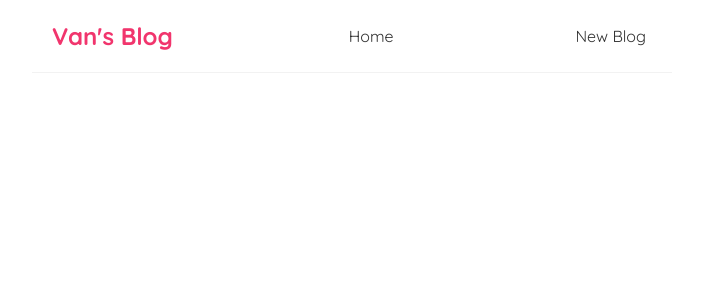
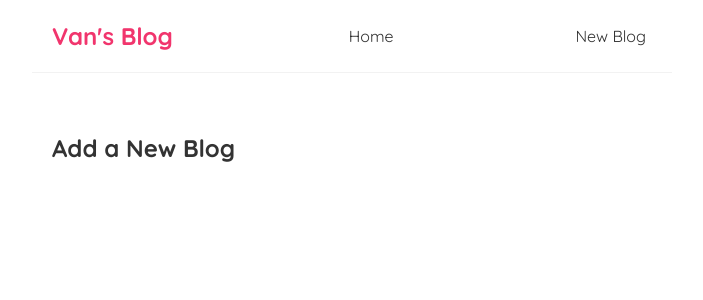
Before and after one commit to vanguyen333/tuhoc, a React (Create React App) app: page /create in a window 1280 px wide. Shown: the top 300 px of the page, without its empty margins (288-991 px from the left). Built offline with nearby package versions, Linux system fonts and the light colour scheme.

Commit message:
#22 added the page for New Blog

```diff
--- a/src/App.js
+++ b/src/App.js
@@ -6,6 +6,7 @@
   Routes,
   Switch,
 } from "react-router-dom";
+import Create from "./Create";
 
 function App() {
   return (
@@ -17,6 +18,9 @@
           <Routes>
             <Route path="/" element={<Home />}></Route>
           </Routes>
+          <Routes>
+            <Route path="/create" element={<Create />}></Route>
+          </Routes>
         </div>
       </div>
     </Router>
--- /dev/null
+++ b/src/Create.js
@@ -0,0 +1,9 @@
+const Create = () => {
+  return (
+    <div className="create">
+      <h2>Add a New Blog</h2>
+    </div>
+  );
+};
+
+export default Create;
```
